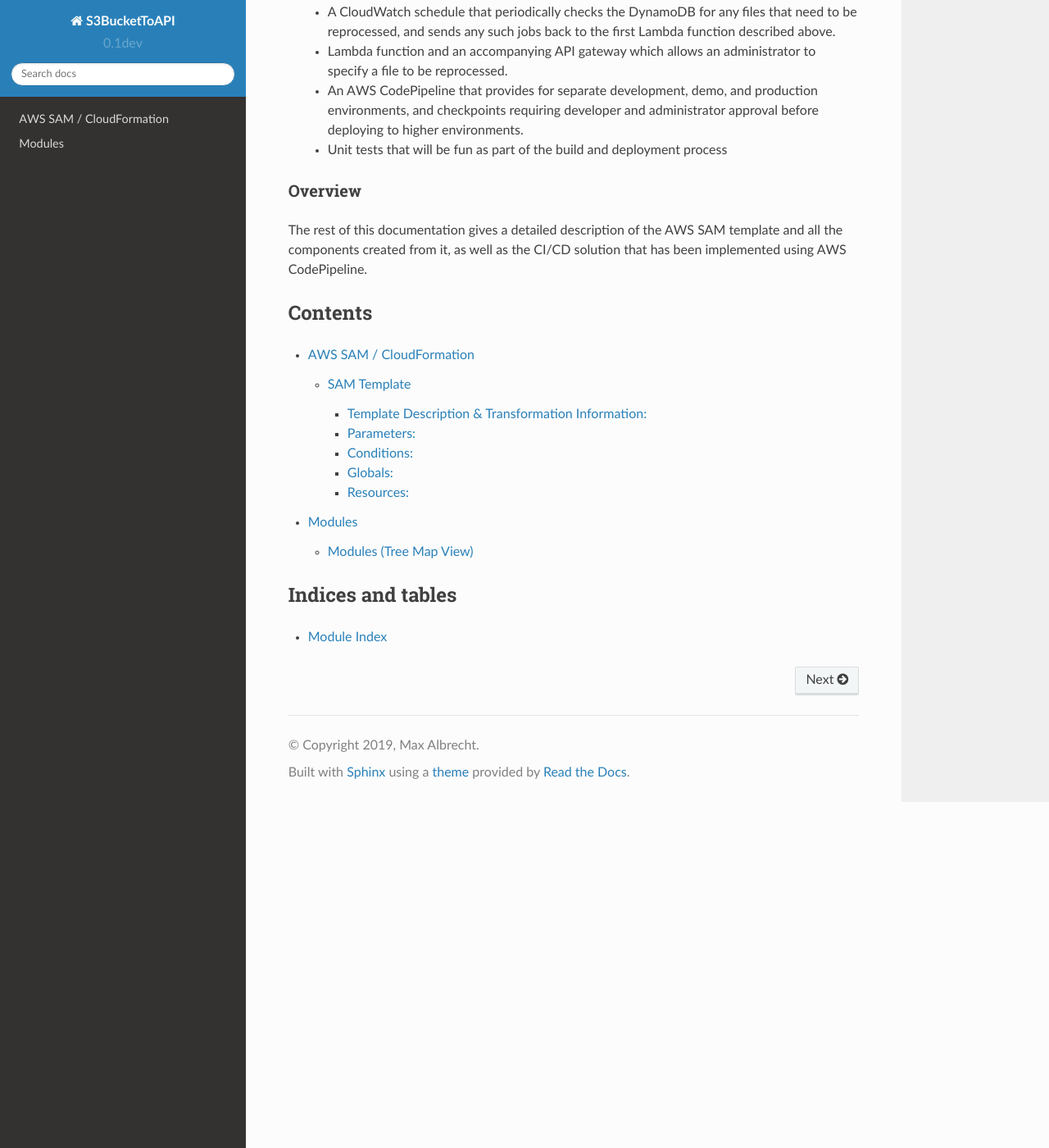
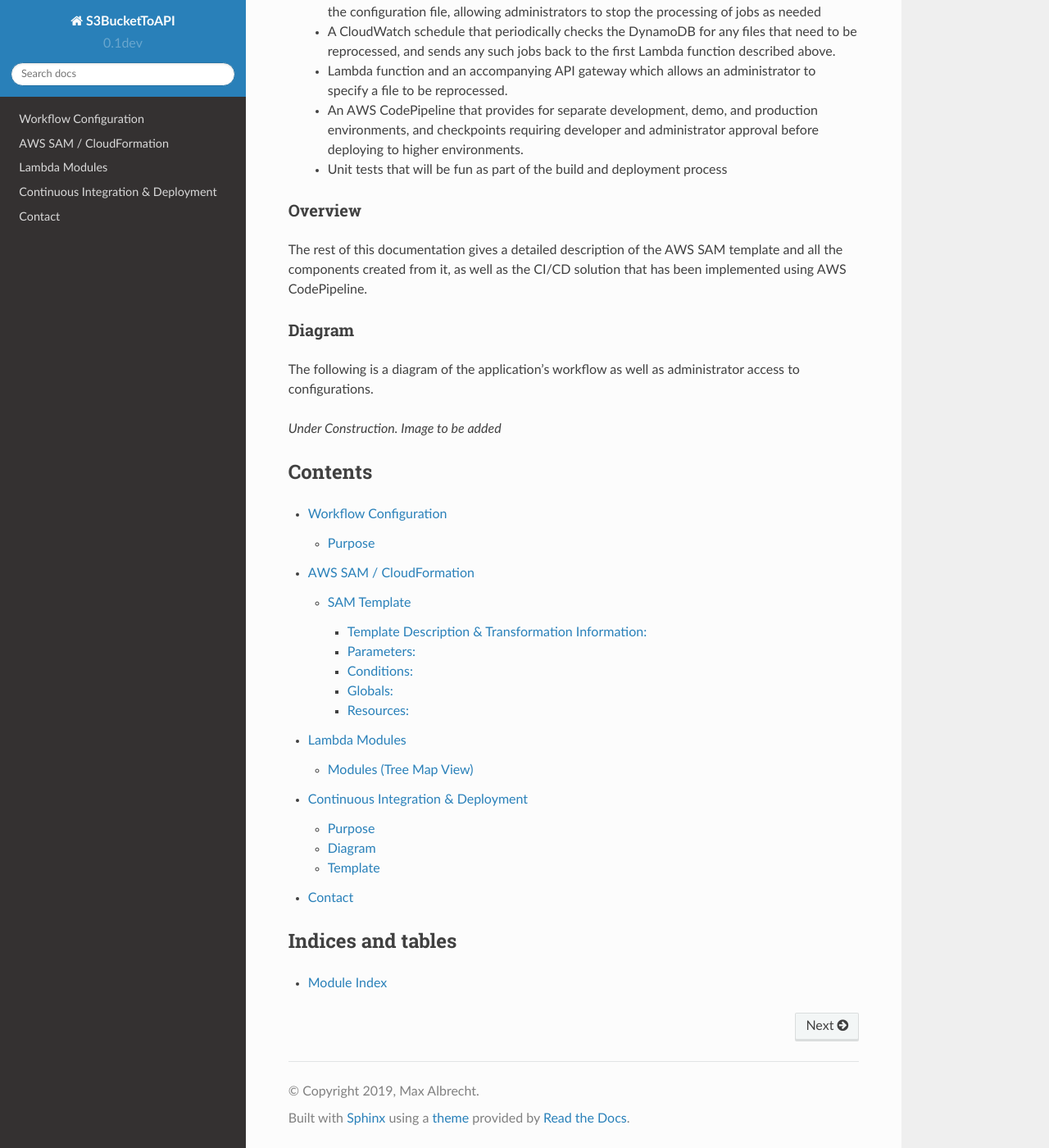
Before and after one commit to maxalbrecht/aws-sam-s3-bucket-trigger-api, a Sphinx documentation site: the page built from docs/source/index.rst, in a window 1280 px wide and 1400 px high, scrolled down 1088 px. Shown: the whole window at 82% size. Built offline with Sphinx 7.4.7 and the Read the Docs theme 2.0.0, drawn with Linux system fonts in a browser that asks for light colours; the version number is read from the project's files by our own code.

Commit message:
Add new pages and sections to documentation

```diff
--- a/docs/source/index.rst
+++ b/docs/source/index.rst
@@ -42,13 +42,23 @@
 The rest of this documentation gives a detailed description of the AWS SAM template and all the components created from it,
 as well as the CI/CD solution that has been implemented using AWS CodePipeline.
 
+---------
+ Diagram
+---------
+The following is a diagram of the application's workflow as well as administrator access to configurations.
+
+*Under Construction. Image to be added*
+
 Contents
 ========
 .. toctree::
    :maxdepth: 4
 
+   workflowconfiguration
    build_cloudformation
    modules
+   pipeline
+   contact
 
 Indices and tables
 ==================
--- a/docs/source/modules.rst
+++ b/docs/source/modules.rst
@@ -1,5 +1,5 @@
 ============================================================
-Modules
+Lambda Modules
 ============================================================
 .. contents:: :local:
 
```
Also changed, not shown: docs/source/contact.rst (added, +7 -0 lines), docs/source/pipeline.rst (added, +25 -0 lines), docs/source/workflowconfiguration.rst (added, +11 -0 lines).
